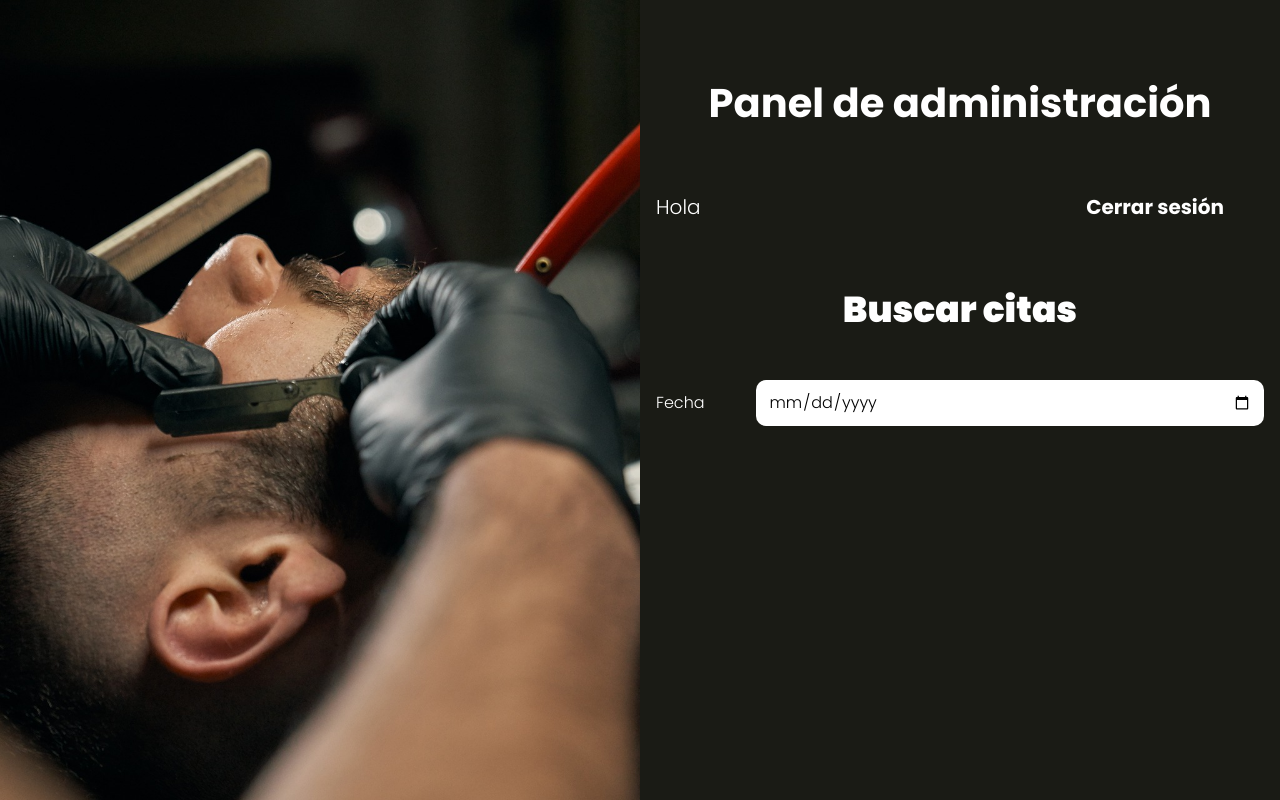
After one commit to AlanMartinezDev/AppSalon, a PHP site: the page made by views/admin/index.php in a window 1280 px wide. The commit adds this page. Run offline with PHP 8.4, Linux system fonts and the light colour scheme; the template is opened without the code that fills it, so the values that code supplies are empty.

Commit message:
Crear la vista del panel de administración

```diff
--- a/public/index.php
+++ b/public/index.php
@@ -1,6 +1,7 @@
 <?php
 require_once __DIR__ . '/../includes/app.php';
 
+use Controllers\AdminController;
 use Controllers\APIController;
 use Controllers\CitaController;
 use Controllers\LoginController;
@@ -29,6 +30,7 @@ $router->get('/confirmar-cuenta', [LoginController::class, 'confirmar']);
 
 // Área privada
 $router->get('/cita', [CitaController::class, 'index']);
+$router->get('/admin', [AdminController::class, 'index']);
 
 // API de citas
 $router->get('/api/servicios', [APIController::class, 'index']);
--- /dev/null
+++ b/views/admin/index.php
@@ -0,0 +1,15 @@
+<h1 class="nombre-pagina">Panel de administración</h1>
+
+<?php include_once __DIR__ . '/../templates/barra.php'; ?>
+
+<h2>Buscar citas</h2>
+<div class="busqueda">
+    <form action="" class="formulario">
+        <div class="campo">
+            <label for="fecha">Fecha</label>
+            <input type="date" name="fecha" id="fecha">
+        </div>
+    </form>
+</div>
+
+<div class="citas-admin"></div>
--- a/views/cita/index.php
+++ b/views/cita/index.php
@@ -1,11 +1,7 @@
 <h1 class="nombre-pagina">Crear nueva cita</h1>
 <p class="descripcion-pagina">Elige tus servicios y coloca tus datos</p>
 
-<div class="barra">
-    <p>Hola <?php echo $nombre ?? ''; ?></p>
-
-    <a href="/logout" class="boton">Cerrar sesión</a>
-</div>
+<?php include_once __DIR__ . '/../templates/barra.php'; ?>
 
 <div id="app">
     <nav class="tabs">
--- /dev/null
+++ b/views/templates/barra.php
@@ -0,0 +1,5 @@
+<div class="barra">
+    <p>Hola <?php echo $nombre ?? ''; ?></p>
+
+    <a href="/logout" class="boton">Cerrar sesión</a>
+</div>
```
Also changed, not shown: controllers/AdminController.php (added, +19 -0 lines).
